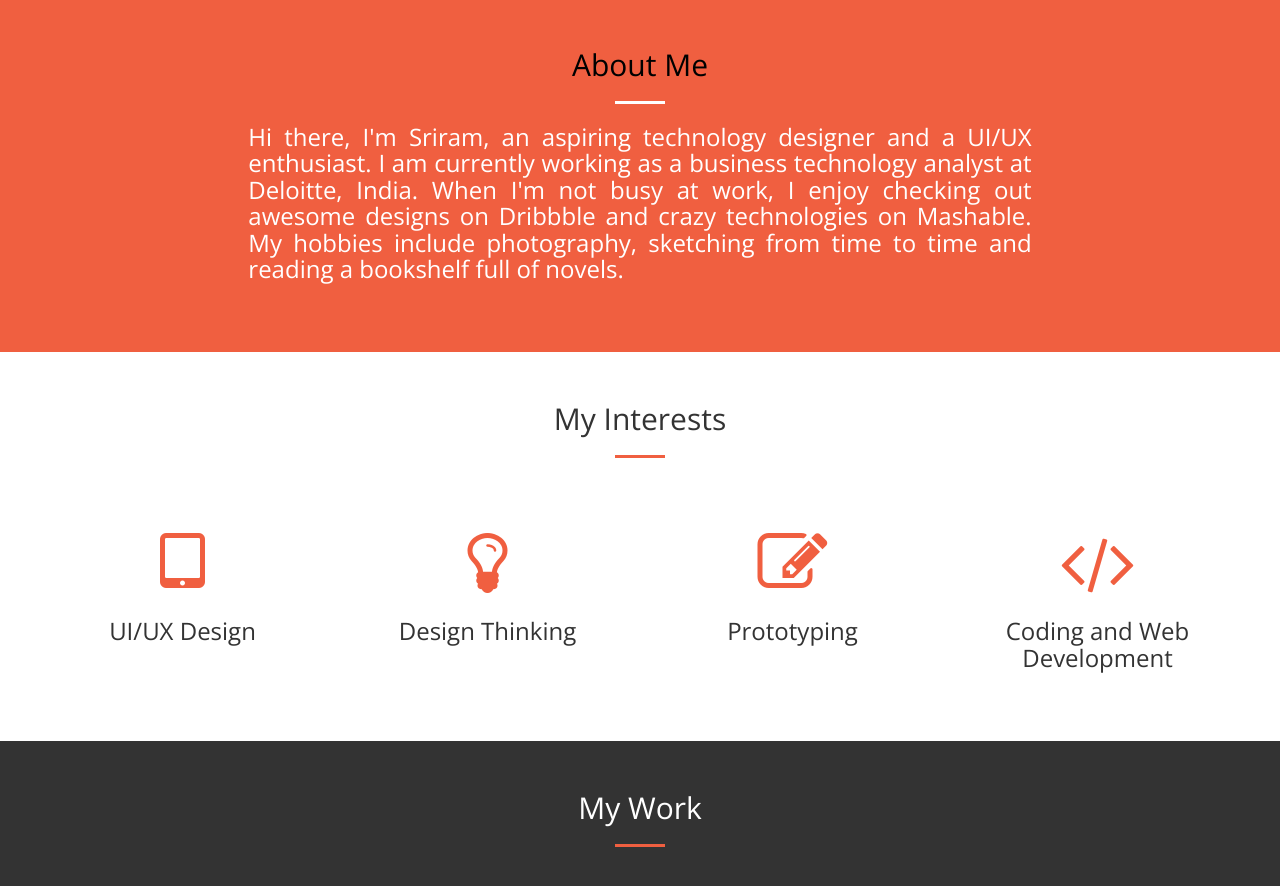
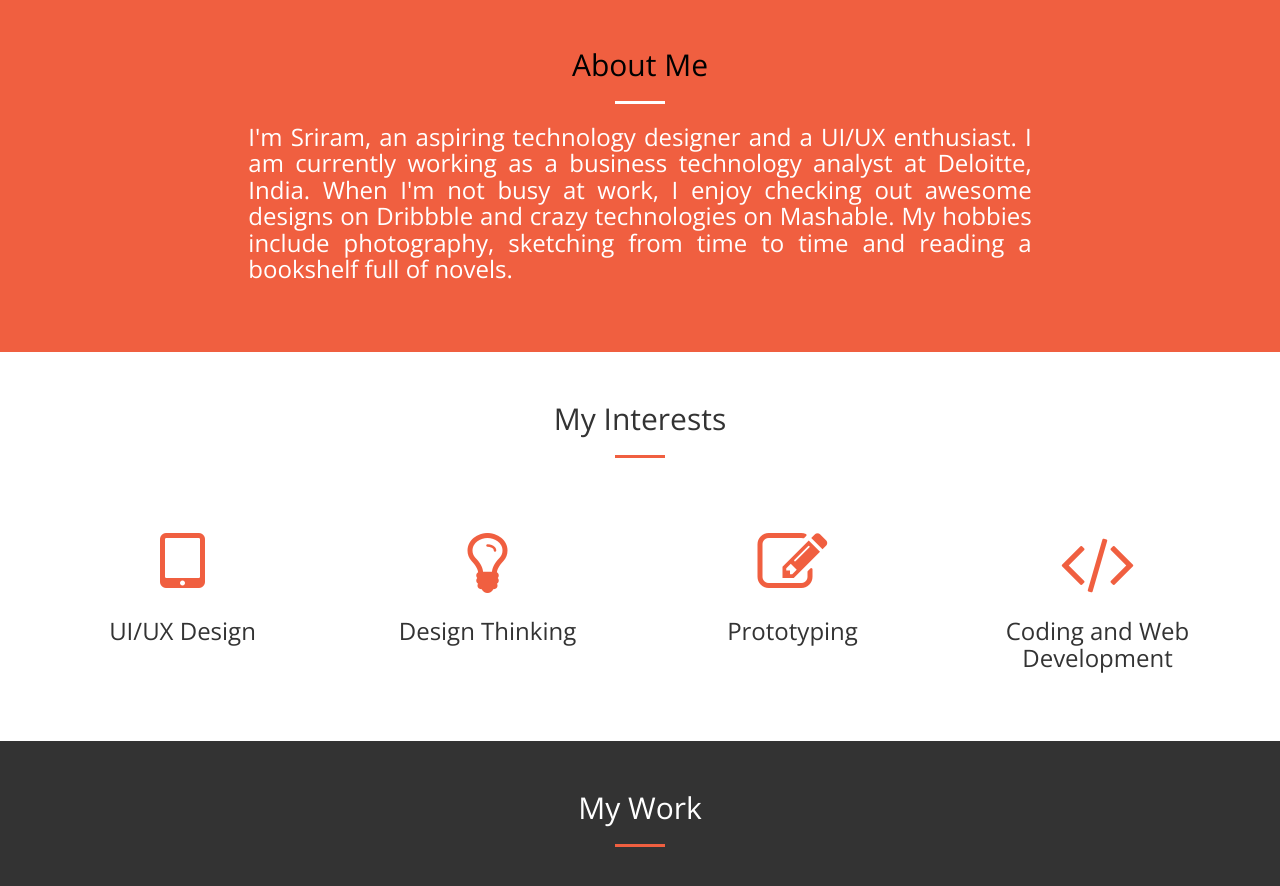
Before and after one commit to sriramv92/sriramv92.github.io, a plain HTML site: page index.html in a window 1280 px wide. Shown: the part 802-1688 px from the top of the page. Drawn offline with nearby package versions, Linux system fonts and the light colour scheme.

Commit message:
updates made to text content

```diff
--- a/index.html
+++ b/index.html
@@ -110,7 +110,7 @@
                 <div class="col-lg-8 col-lg-offset-2 text-center">
                     <h2 class="section-heading" ><font color="black">About Me</font></h2>
 					<hr class="light" >
-					<h3 align="justify" >Hi there, 	I'm Sriram, an aspiring technology designer and a UI/UX enthusiast. I am currently working as a business technology analyst at Deloitte, India. When I'm not busy at work, I enjoy checking out awesome designs on Dribbble and crazy technologies on Mashable. My hobbies include photography, sketching from time to time and reading a bookshelf full of novels.</h3>
+					<h3 align="justify" >I'm Sriram, an aspiring technology designer and a UI/UX enthusiast. I am currently working as a business technology analyst at Deloitte, India. When I'm not busy at work, I enjoy checking out awesome designs on Dribbble and crazy technologies on Mashable. My hobbies include photography, sketching from time to time and reading a bookshelf full of novels.</h3>
 
                 </div>
             </div>
```
